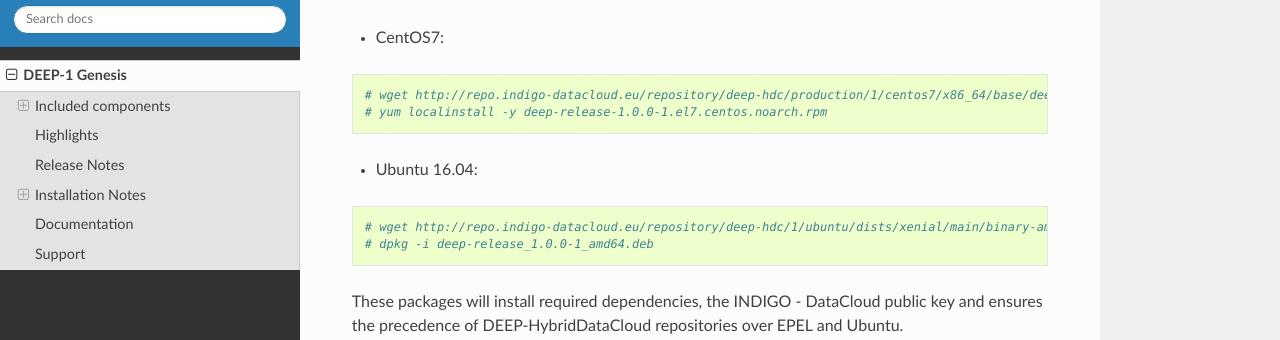
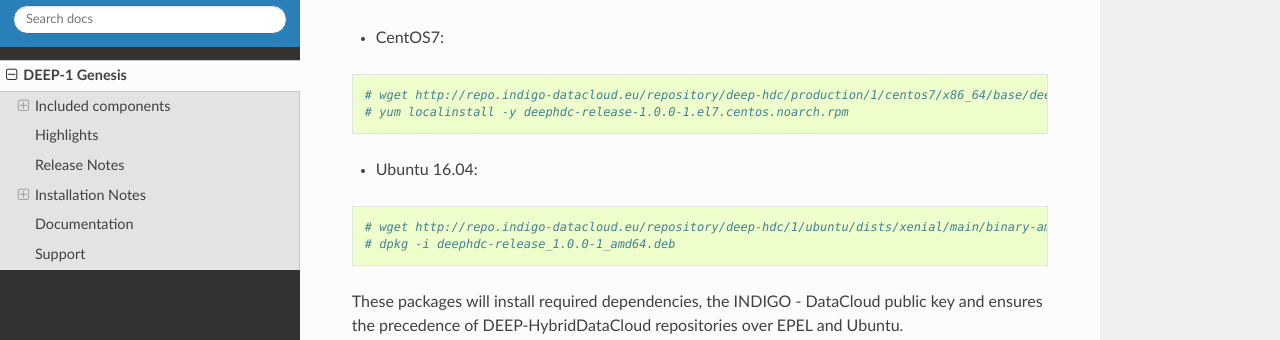
Before and after one commit to deephdc/deep-releases, a Sphinx documentation site: the page built from source/releases/genesis/index.rst, in a window 1280 px wide and 900 px high, scrolled down 2594 px. Shown: the part 155-495 px from the top of the window. Built offline with Sphinx 7.4.7 and the Read the Docs theme 2.0.0, drawn with Linux system fonts in a browser that asks for light colours.

Commit message:
Update index.rst

```diff
--- a/source/releases/genesis/index.rst
+++ b/source/releases/genesis/index.rst
@@ -109,14 +109,14 @@
 * DEEP-HDC **production** (stable):
 
   * `deep-hdc/production/{1,2}/centos7/x86_64/{base|updates} <http://repo.indigo-datacloud.eu/repository/deep-hdc/production/1/centos7/x86_64/base/repoview/>`_
-  * `deep-hdc/production/{1,2}/ubuntu/dists/xenial/main/{binary-amd64,source} <http://repo.indigo-datacloud.eu/repository/deep-hdc/production/1/ubuntu/dists/trusty/main/>`_
+  * `deep-hdc/production/{1,2}/ubuntu/dists/xenial/main/{binary-amd64,source} <http://repo.indigo-datacloud.eu/repository/deep-hdc/production/1/ubuntu/dists/xenial/main/>`_
 
     * containing signed, well tested software components
 
   * third-party:
 
     * `deep-hdc/production/{1,2}/centos7/x86_64/third-party <http://repo.indigo-datacloud.eu/repository/deep-hdc/production/1/centos7/x86_64/third-party/>`_
-    * `deep-hdc/production/{1,2}/ubuntu/dists/xenial/third-party{binary-amd64,source} <http://repo.indigo-datacloud.eu/repository/deep-hdc/production/1/ubuntu/dists/trusty/third-party>`_
+    * `deep-hdc/production/{1,2}/ubuntu/dists/xenial/third-party{binary-amd64,source} <http://repo.indigo-datacloud.eu/repository/deep-hdc/production/1/ubuntu/dists/xenial/third-party>`_
 
       * containing packages that are not part of DEEP, or not part of the base OS or EPEL, but used as dependencies by other DEEP components
 
@@ -160,13 +160,13 @@
 .. code-block:: bash
 
     # wget http://repo.indigo-datacloud.eu/repository/deep-hdc/production/1/centos7/x86_64/base/deephdc-release-1.0.0-1.el7.centos.noarch.rpm
-    # yum localinstall -y deep-release-1.0.0-1.el7.centos.noarch.rpm
+    # yum localinstall -y deephdc-release-1.0.0-1.el7.centos.noarch.rpm
 
 * Ubuntu 16.04:
 .. code-block:: bash
 
     # wget http://repo.indigo-datacloud.eu/repository/deep-hdc/1/ubuntu/dists/xenial/main/binary-amd64/deephdc-release_1.0.0-1_amd64.deb
-    # dpkg -i deep-release_1.0.0-1_amd64.deb
+    # dpkg -i deephdc-release_1.0.0-1_amd64.deb
 
 These packages will install required dependencies, the INDIGO - DataCloud public key and ensures the precedence of DEEP-HybridDataCloud repositories over EPEL and Ubuntu.
 
```
